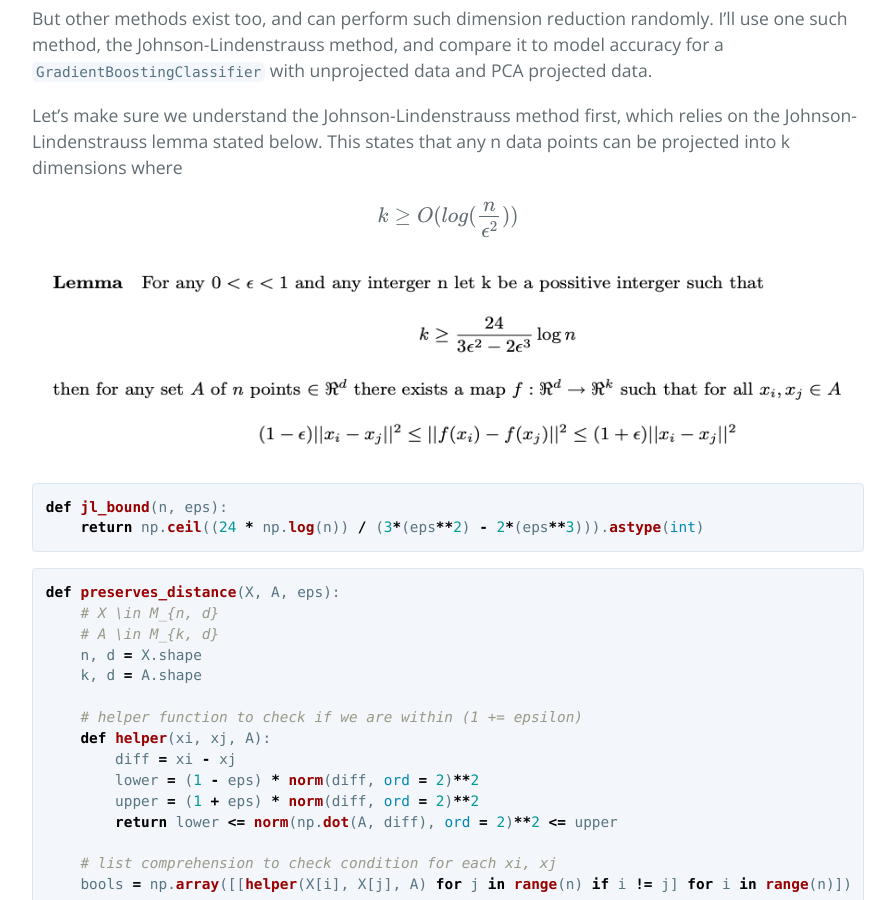
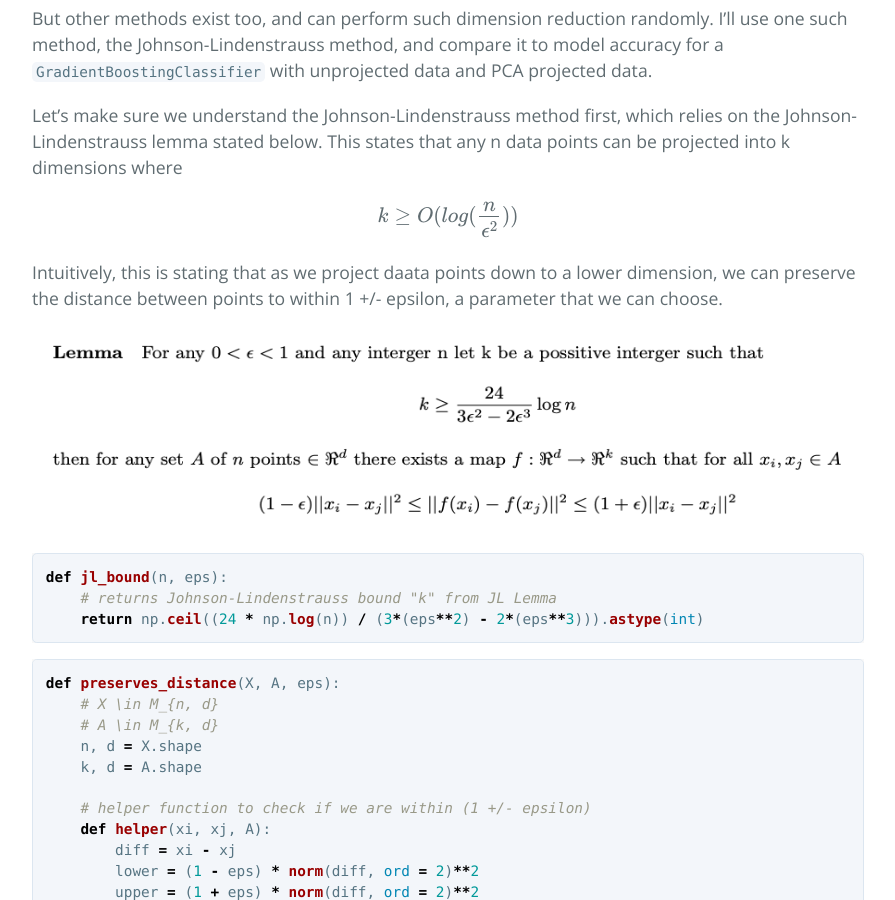
Before and after one commit to walkerhughes/portfolio, a Jekyll site: the page built from random_projections.md, in a window 1280 px wide and 900 px high, scrolled down 871 px. Shown: the whole window, without its empty margins (192-1087 px from the left). Built offline with Jekyll 4.4.1, drawn with Linux system fonts in a browser that asks for light colours; formulas are drawn with MathJax 3; our own code applies the rules of GitHub Pages for plain Markdown files.

Commit message:
Update random_projections.md

````diff
--- a/random_projections.md
+++ b/random_projections.md
@@ -29,10 +29,16 @@ Let's make sure we understand the Johnson-Lindenstrauss method first, which reli
 
 <p><span class="math display">\[k \geq O(log(\frac{n}{\epsilon^2}))\]</span></p>
 
+Intuitively, this is stating that as we project daata points down to a lower dimension, we can preserve the distance between points to within 1 +/- epsilon, a parameter that we can choose.
+
+
+
+
 <img src="jl_lemma.jpg" width="975" height="200">
 
 ```python
 def jl_bound(n, eps):
+    # returns Johnson-Lindenstrauss bound "k" from JL Lemma
     return np.ceil((24 * np.log(n)) / (3*(eps**2) - 2*(eps**3))).astype(int)
 ```
 
@@ -43,7 +49,7 @@ def preserves_distance(X, A, eps):
     n, d = X.shape
     k, d = A.shape
 
-    # helper function to check if we are within (1 += epsilon)
+    # helper function to check if we are within (1 +/- epsilon)
     def helper(xi, xj, A):
         diff = xi - xj
         lower = (1 - eps) * norm(diff, ord = 2)**2
````
